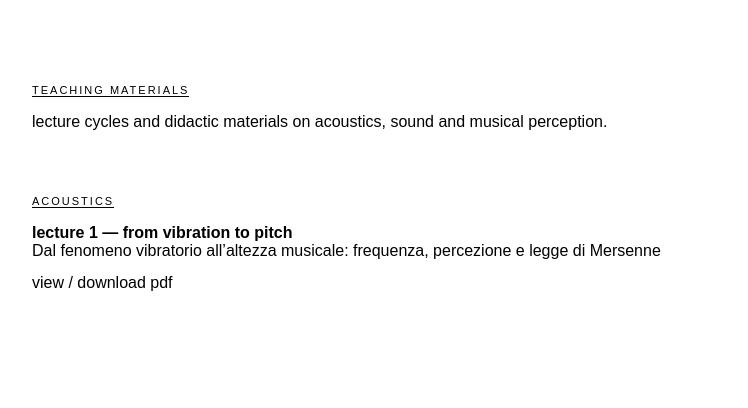
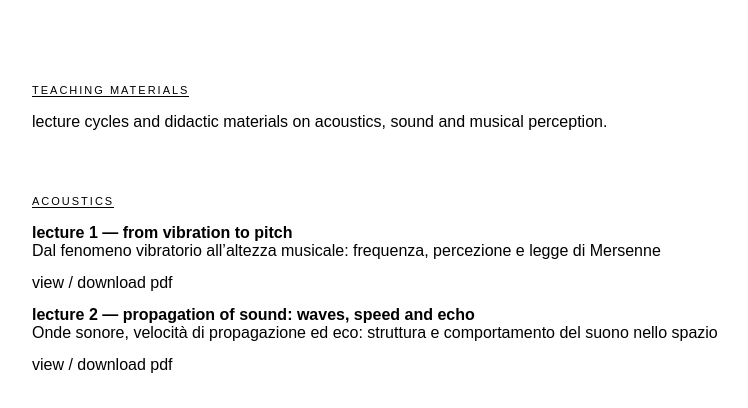
Before and after one commit to luigimanfrin/luigimanfrin.github.io, a plain HTML site: page teaching.html in a window 1280 px wide. Shown: the whole page, without its empty margins (48-796 px from the left). Drawn offline with Linux system fonts and the light colour scheme.

Commit message:
Update teaching.html

```diff
--- a/teaching.html
+++ b/teaching.html
@@ -68,6 +68,18 @@ a:hover {
       view / download pdf
     </a>
   </div>
+
+  <div class="item">
+    <strong>lecture 2 — propagation of sound: waves, speed and echo</strong><br>
+    Onde sonore, velocità di propagazione ed eco: struttura e comportamento del suono nello spazio
+  </div>
+
+  <div class="item">
+    <a href="02_acoustics_propagation_waves_speed_echo.pdf" target="_blank">
+      view / download pdf
+    </a>
+  </div>
+
 </div>
 
 </body>
```
